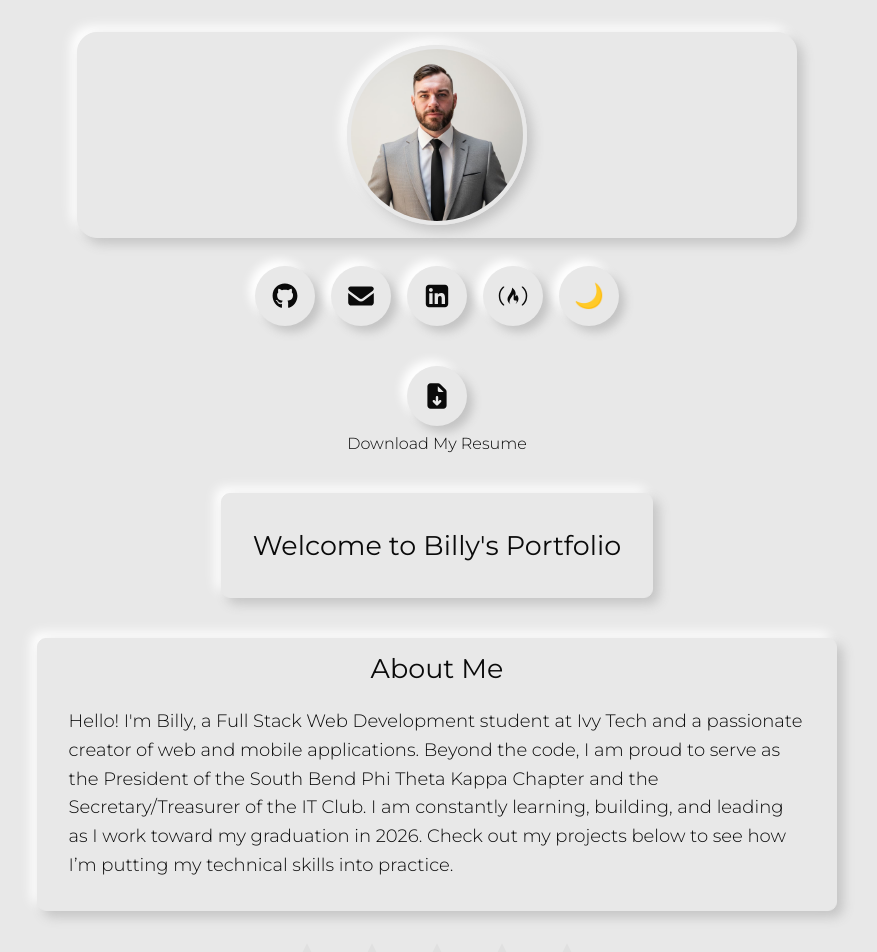
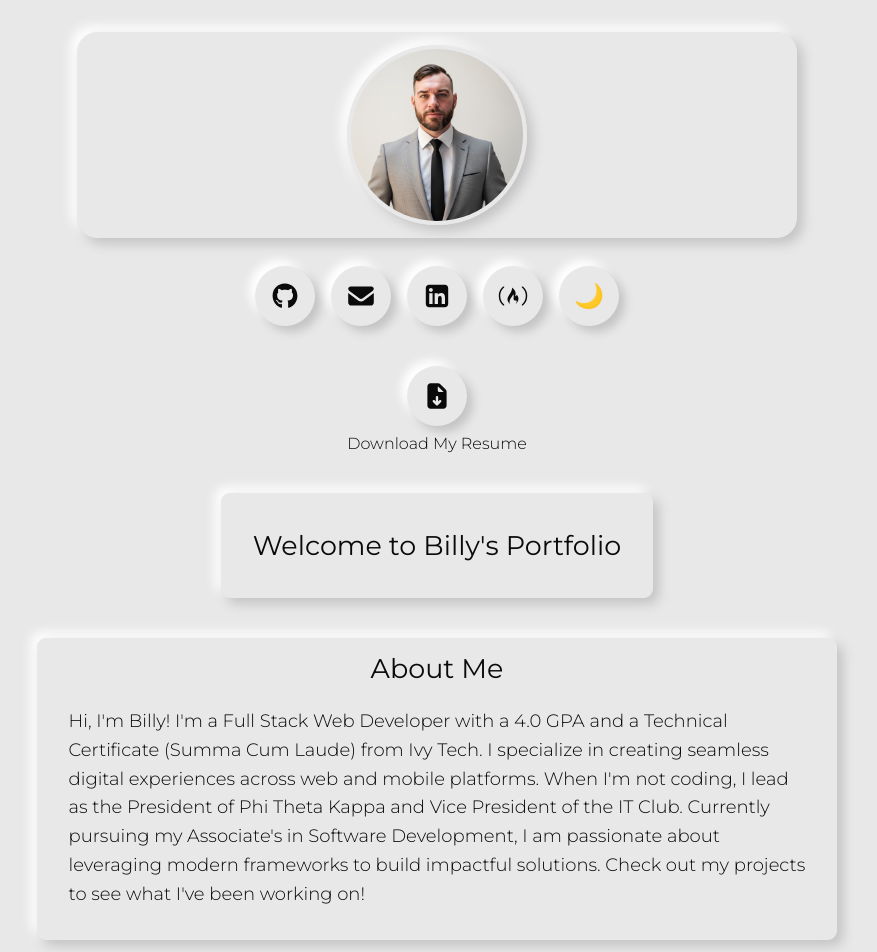
Before and after one commit to bbeck2417/portfolio, a Next.js app: page / in a window 1280 px wide. Shown: the top 952 px of the page, without its empty margins (203-1080 px from the left). Built offline with nearby package versions, Linux system fonts and the light colour scheme.

Commit message:
added hydration suppression to body element. Update About Me bio.

```diff
--- a/src/app/layout.tsx
+++ b/src/app/layout.tsx
@@ -12,11 +12,13 @@ const montserrat = Montserrat({
 export const metadata: Metadata = {
   metadataBase: new URL("https://bbeck2417.github.io/portfolio/"),
   title: "Billy Beck | Full Stack Developer",
-  description: "Portfolio of Billy Beck, a Full Stack Developer specializing in Python, React, and Sports Analytics.",
+  description:
+    "Portfolio of Billy Beck, a Full Stack Developer specializing in Python, React, and Sports Analytics.",
   authors: [{ name: "Billy Beck" }],
   openGraph: {
     title: "Billy Beck - Developer Portfolio",
-    description: "Check out my latest projects in Sports Analytics and Web Development.",
+    description:
+      "Check out my latest projects in Sports Analytics and Web Development.",
     images: ["/images/headshot.jpg"],
     url: "https://bbeck2417.github.io/portfolio/",
     type: "website",
@@ -35,7 +37,7 @@ export default function RootLayout({
 }>) {
   return (
     <html lang="en" suppressHydrationWarning>
-      <body className={`${montserrat.className}`}>
+      <body className={`${montserrat.className}`} suppressHydrationWarning>
         {children}
         <GoogleAnalytics gaId="G-CYE05SC27R" />
       </body>
--- a/src/components/About/About.tsx
+++ b/src/components/About/About.tsx
@@ -1,18 +1,19 @@
-import React from 'react';
-import styles from './About.module.css';
+import React from "react";
+import styles from "./About.module.css";
 
 const About: React.FC = () => {
   return (
     <section className={`${styles.about} montserrat-200`} id="about">
       <h2>About Me</h2>
       <p>
-        Hello! I&apos;m Billy, a Full Stack Web Development student at Ivy Tech and
-        a passionate creator of web and mobile applications. Beyond the code,
-        I am proud to serve as the President of the South Bend Phi Theta Kappa
-        Chapter and the Secretary/Treasurer of the IT Club. I am constantly
-        learning, building, and leading as I work toward my graduation in
-        2026. Check out my projects below to see how I’m putting my technical
-        skills into practice.
+        Hi, I&apos;m Billy! I&apos;m a Full Stack Web Developer with a 4.0 GPA
+        and a Technical Certificate (Summa Cum Laude) from Ivy Tech. I
+        specialize in creating seamless digital experiences across web and
+        mobile platforms. When I&apos;m not coding, I lead as the President of
+        Phi Theta Kappa and Vice President of the IT Club. Currently pursuing my
+        Associate&apos;s in Software Development, I am passionate about
+        leveraging modern frameworks to build impactful solutions. Check out my
+        projects to see what I&apos;ve been working on!
       </p>
     </section>
   );
```
